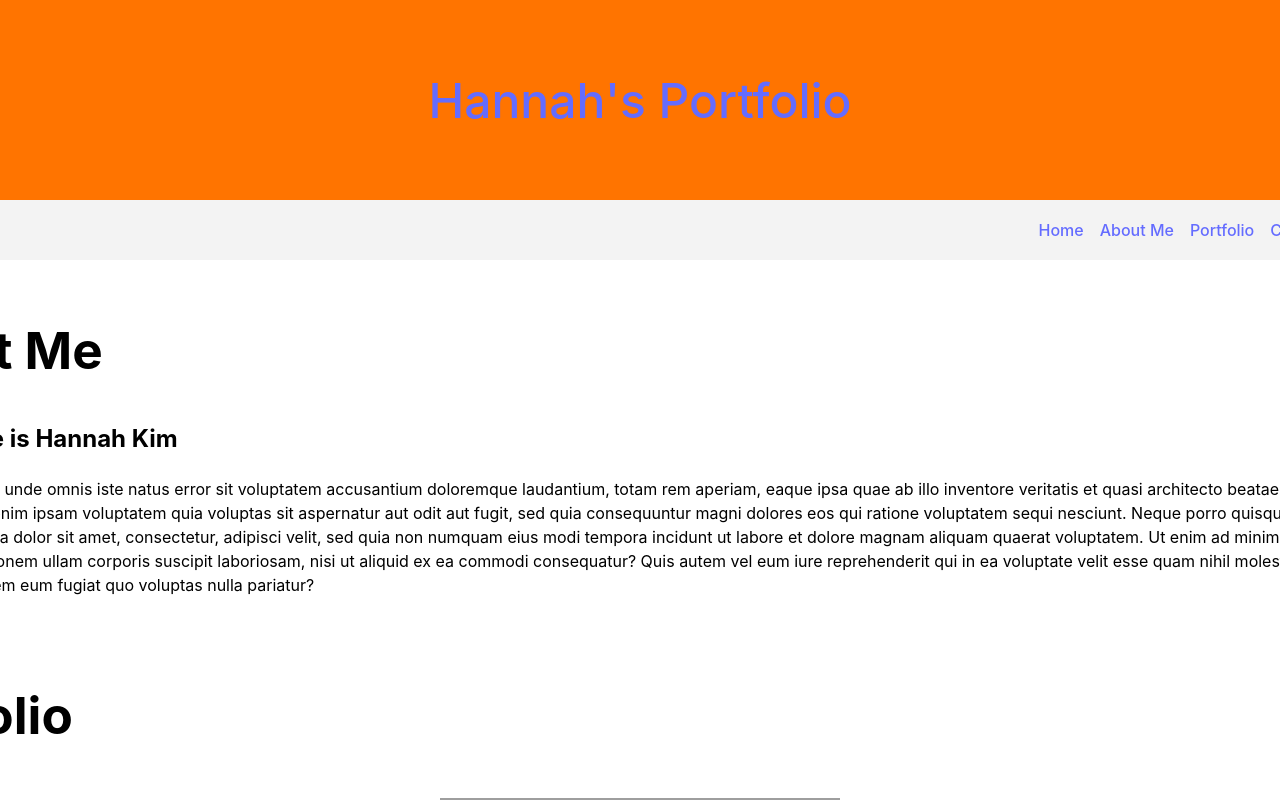
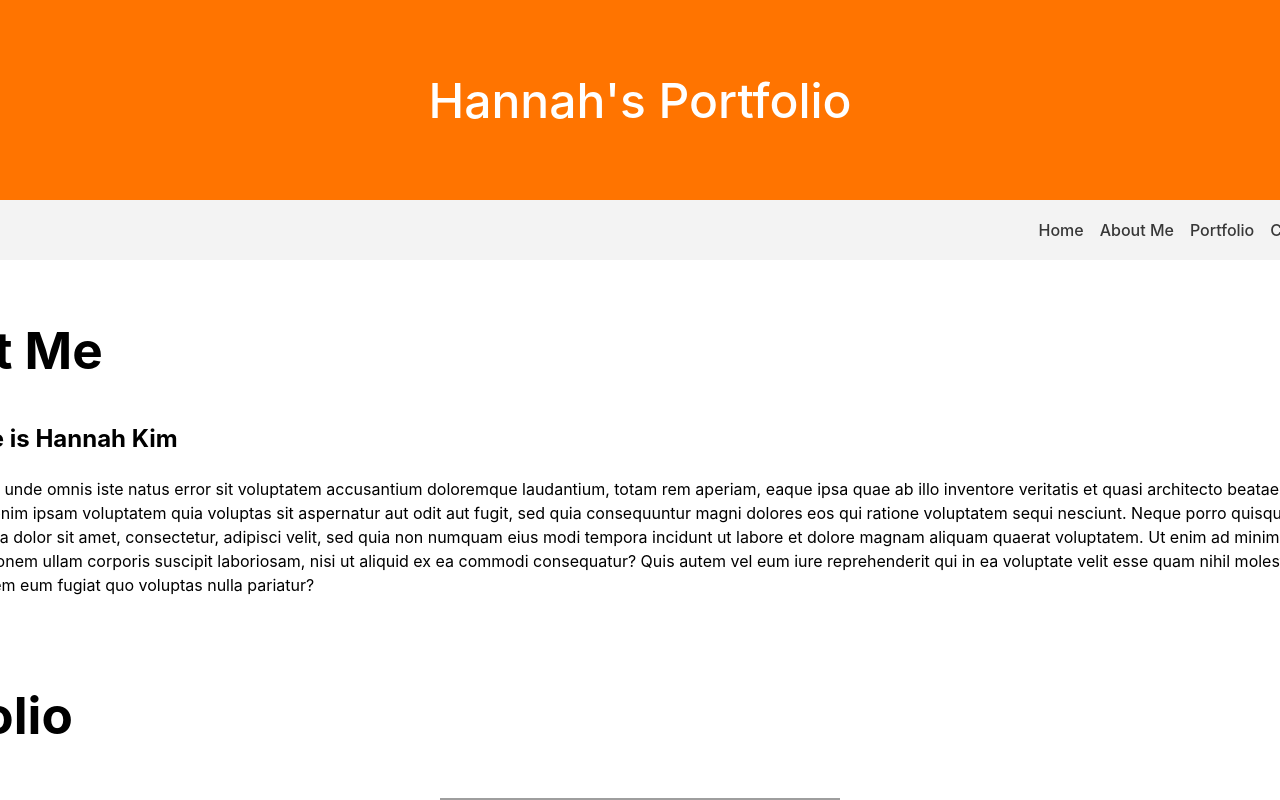
Before and after one commit to hannahsykim/React-portfolio, a React (Vite) app: page / in a window 1280 px wide. Shown: the top 800 px of the page. Built offline with nearby package versions, Linux system fonts and the light colour scheme; grey boxes are pictures that could not be loaded.

Commit message:
more css added

```diff
--- a/src/styles/Header.css
+++ b/src/styles/Header.css
@@ -11,3 +11,7 @@
   font-size: 3rem;
 
 }
+
+.header a {
+  color: #ffffff;
+}
--- a/src/styles/Navbar.css
+++ b/src/styles/Navbar.css
@@ -11,11 +11,13 @@ ul {
   display: flex;
   list-style: none;
   justify-content: flex-end;
-  color: #212529;
   text-decoration: none;
   margin: 10px;
   line-height: 3;
+}
 
+ul a {
+  color: #373737;
 }
 
 li {
```
